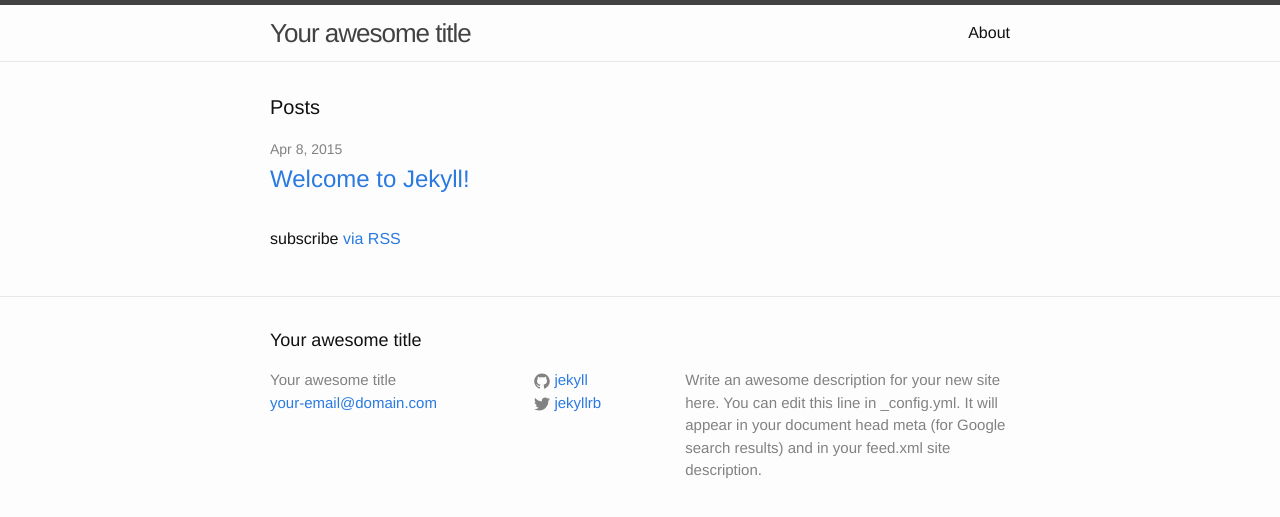
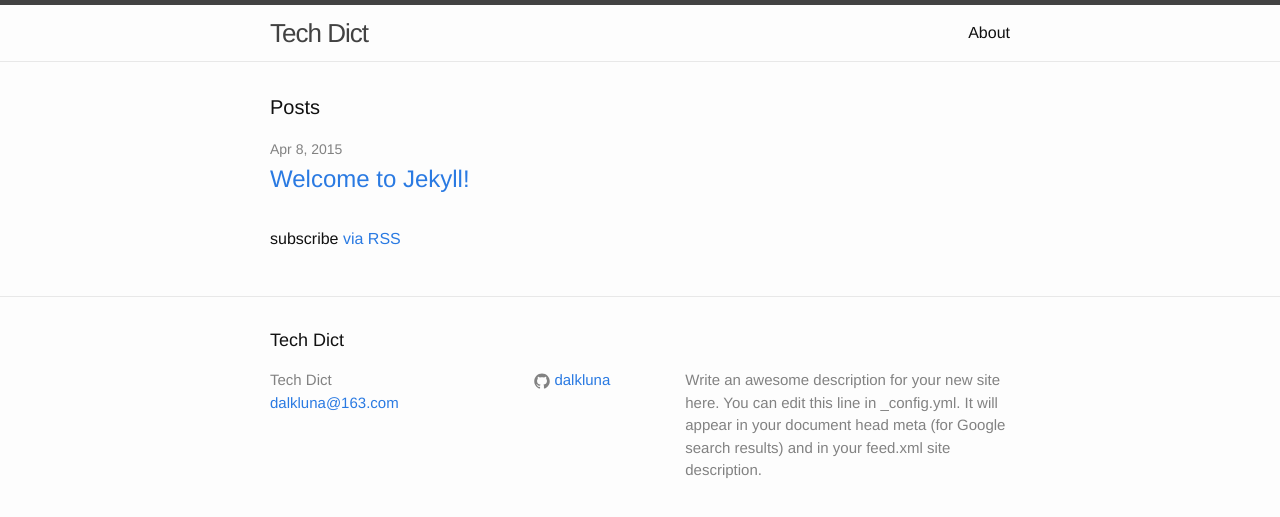
Before and after one commit to DALKLUNA/dalkluna.github.io, a Jekyll site: the page built from index.html, in a window 1280 px wide. Shown: the top 517 px of the page. Built offline with Jekyll 4.4.1, drawn with Linux system fonts in a browser that asks for light colours.

Commit message:
Change the default info.

```diff
--- a/_config.yml
+++ b/_config.yml
@@ -1,14 +1,14 @@
 # Site settings
-title: Your awesome title
-email: your-email@domain.com
+title: Tech Dict
+email: dalkluna@163.com
 description: > # this means to ignore newlines until "baseurl:"
   Write an awesome description for your new site here. You can edit this
   line in _config.yml. It will appear in your document head meta (for
   Google search results) and in your feed.xml site description.
 baseurl: "" # the subpath of your site, e.g. /blog/
-url: "http://yourdomain.com" # the base hostname & protocol for your site
-twitter_username: jekyllrb
-github_username:  jekyll
+url: "http://dalkluna.github.io" # the base hostname & protocol for your site
+#twitter_username: jekyllrb
+github_username:  dalkluna
 
 # Build settings
 markdown: kramdown
```
